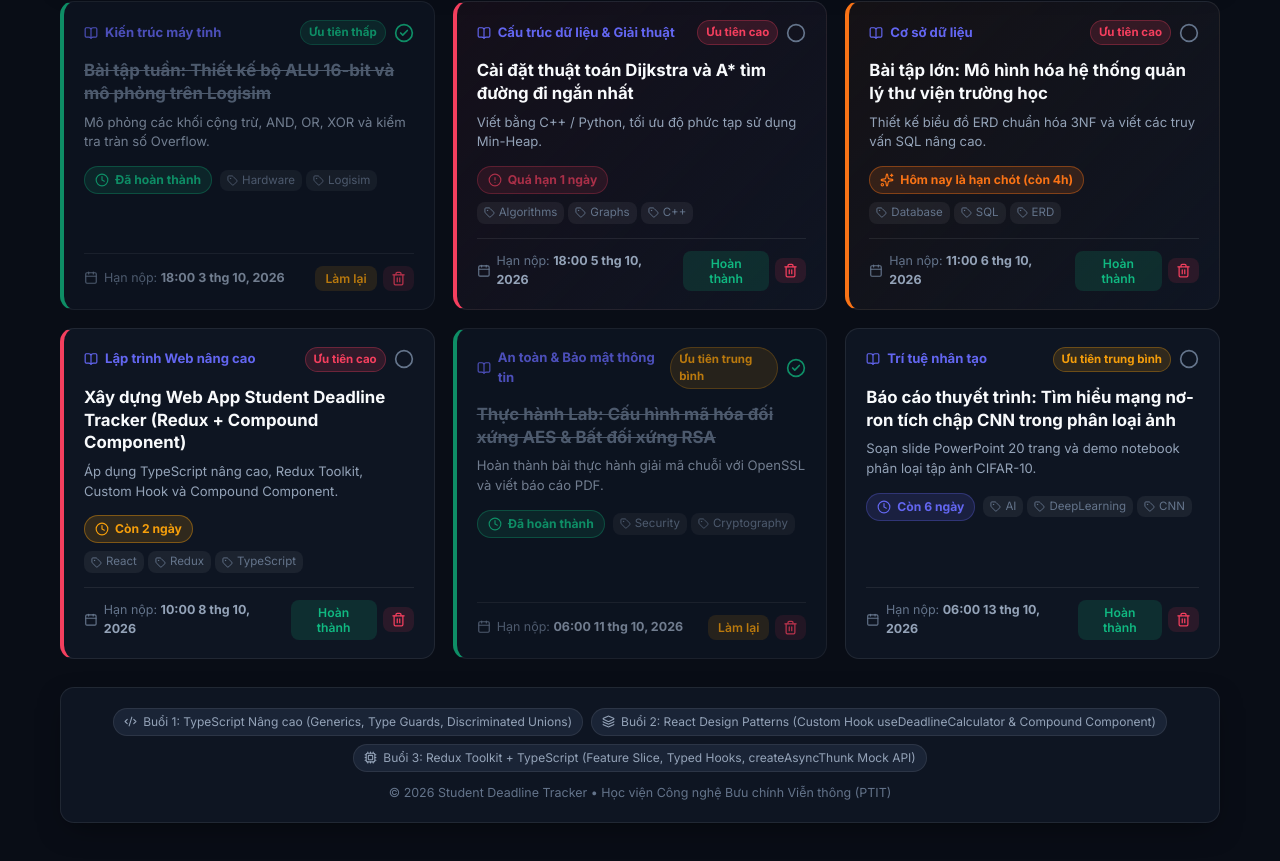
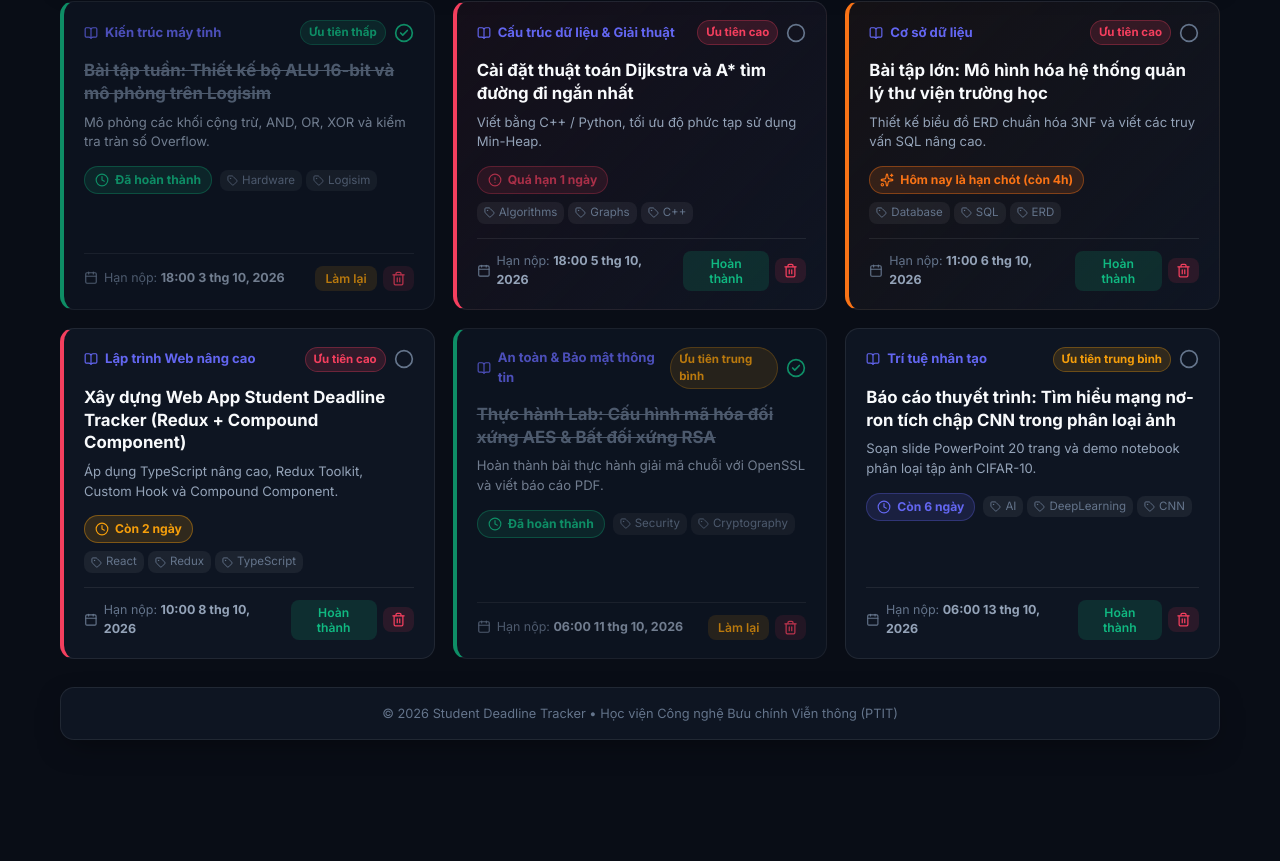
Before and after one commit to HungTran-D23ptit/B23DCCC083_LTWNC_TH01, a React (Vite) app: page / in a window 1280 px wide. Shown: the part 557-1418 px from the top of the page. After the commit the page ends 1337 px from the top, so only its background shows below. Built offline with nearby package versions, Linux system fonts and the light colour scheme.

Commit message:
refactor: remove tech stack pills from footer

```diff
--- a/src/App.tsx
+++ b/src/App.tsx
@@ -4,9 +4,6 @@ import {
   GraduationCap,
   Sun,
   Moon,
-  Code2,
-  Cpu,
-  Layers,
 } from 'lucide-react';
 
 export function App() {
@@ -61,17 +58,6 @@ export function App() {
       </main>
 
       <footer className="app-footer glass-panel">
-        <div className="tech-stack-pills">
-          <span className="tech-pill">
-            <Code2 size={13} /> Buổi 1: TypeScript Nâng cao (Generics, Type Guards, Discriminated Unions)
-          </span>
-          <span className="tech-pill">
-            <Layers size={13} /> Buổi 2: React Design Patterns (Custom Hook useDeadlineCalculator & Compound Component)
-          </span>
-          <span className="tech-pill">
-            <Cpu size={13} /> Buổi 3: Redux Toolkit + TypeScript (Feature Slice, Typed Hooks, createAsyncThunk Mock API)
-          </span>
-        </div>
         <p className="footer-copyright">
           © 2026 Student Deadline Tracker • Học viện Công nghệ Bưu chính Viễn thông (PTIT)
         </p>
--- a/src/index.css
+++ b/src/index.css
@@ -1104,34 +1104,14 @@ button, input, select, textarea {
 }
 
 .app-footer {
-  padding: 20px 24px;
+  padding: 16px 24px;
   display: flex;
-  flex-direction: column;
-  gap: 12px;
+  justify-content: center;
   align-items: center;
   text-align: center;
 }
 
-.tech-stack-pills {
-  display: flex;
-  flex-wrap: wrap;
-  justify-content: center;
-  gap: 8px;
-}
-
-.tech-pill {
-  display: inline-flex;
-  align-items: center;
-  gap: 6px;
-  padding: 4px 10px;
-  border-radius: var(--radius-full);
-  background: var(--bg-surface-elevated);
-  border: 1px solid var(--border-subtle);
-  font-size: 0.75rem;
-  color: var(--text-muted);
-}
-
 .footer-copyright {
-  font-size: 0.78rem;
+  font-size: 0.8rem;
   color: var(--text-dim);
 }
```
